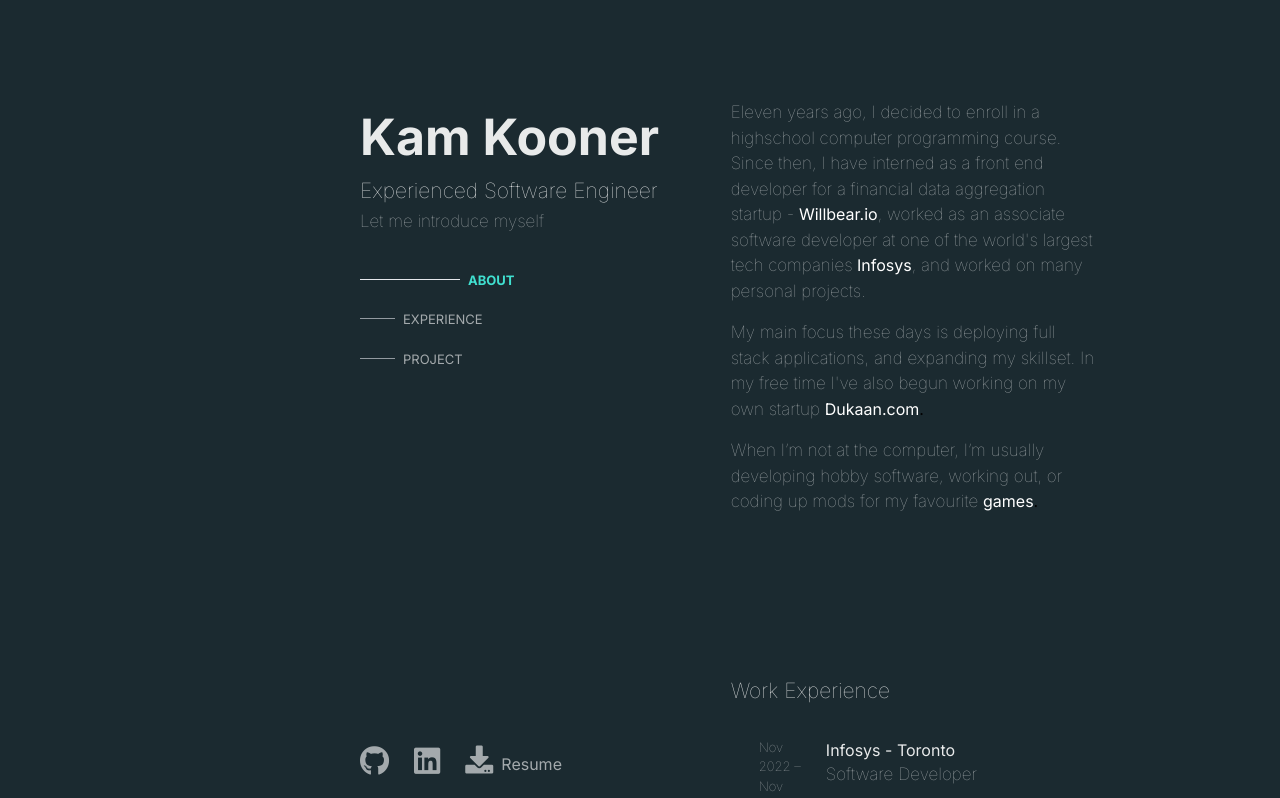
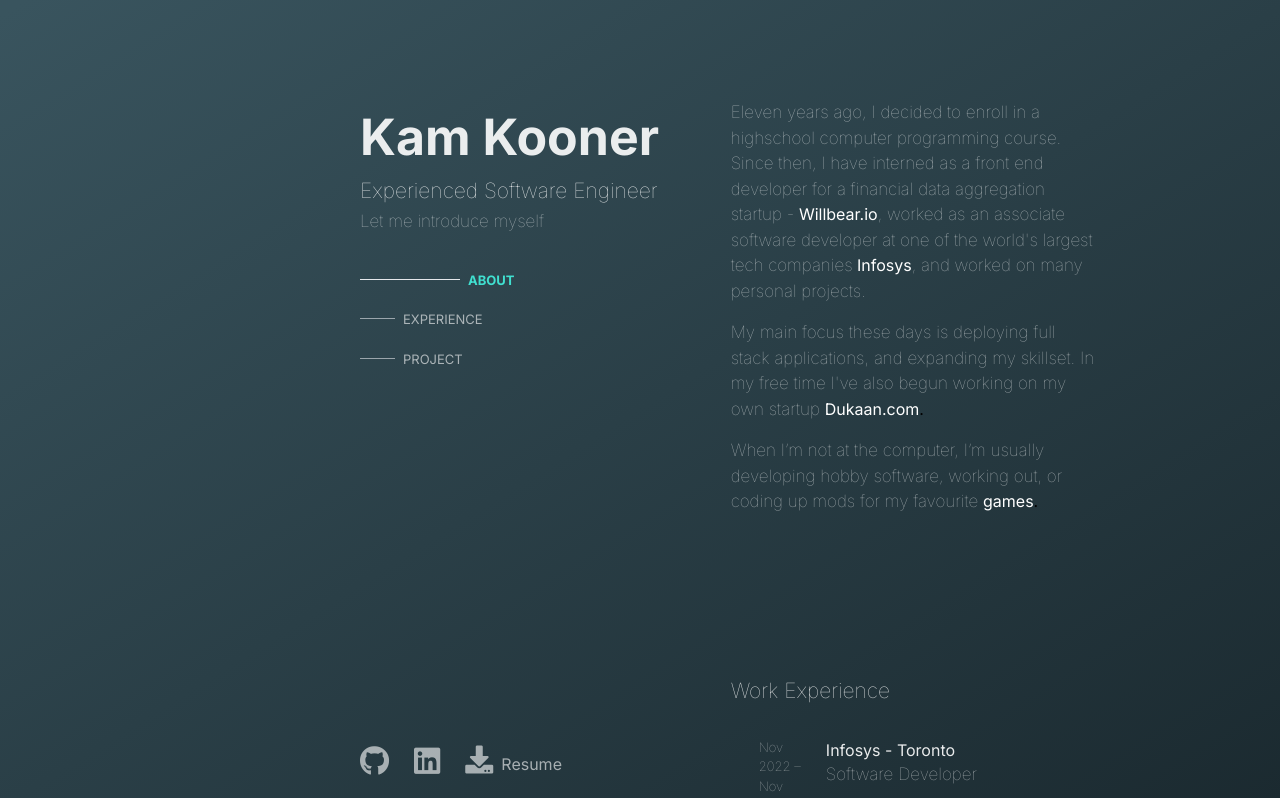
Before and after one commit to KamKooner/Portfolio, a Next.js app: page / in a window 1280 px wide. Shown: the top 798 px of the page. Built offline with nearby package versions, Linux system fonts and the light colour scheme.

Commit message:
background change

```diff
--- a/src/app/globals.css
+++ b/src/app/globals.css
@@ -19,7 +19,8 @@
 }
 
 body {
-  background-color: rgb(27, 42, 48);
+  background: linear-gradient(to bottom right, rgb(57, 84, 94) 1%, rgb(27, 42, 48) 100%);
+  background-attachment: fixed;
   margin: 0;
   overflow: auto;
   transition: background-color 0.3s ease-out;
```
